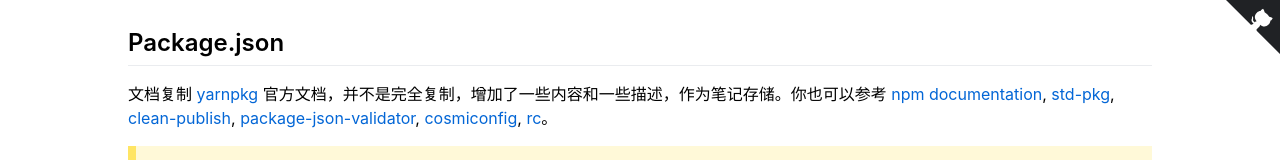
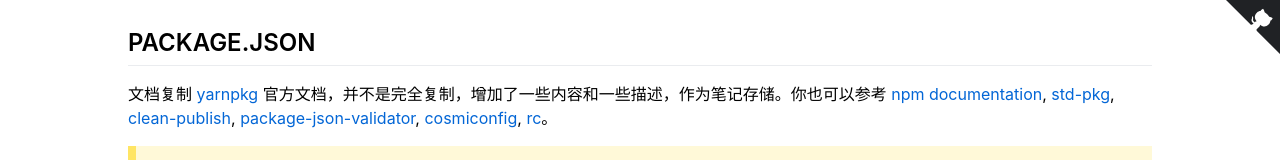
Before and after one commit to jaywcjlove/package.json, a plain HTML site: page index.html in a window 1280 px wide. Shown: the top 160 px of the page. Drawn offline with Linux system fonts and the light colour scheme.

Commit message:
deploy: fd55feaf7189956ececd518633908248c331e1e0

```diff
--- a/index.html
+++ b/index.html
@@ -10,7 +10,7 @@
     <style></style>
   </head>
   <body><div class="wmde-markdown"><a aria-label="View source on GitHub" target="__blank" class="github-corner" href="https://github.com/jaywcjlove/package.json"><svg width="54" height="54" viewBox="0 0 250 250" aria-hidden="true" style="fill: rgb(32, 34, 37); color: rgb(255, 255, 255); position: fixed; z-index: 99999; border: 0px; top: 0px; right: 0px;"><path d="M0,0 L115,115 L130,115 L142,142 L250,250 L250,0 Z"></path><path style="transform-origin: 130px 106px;" class="octo-arm" fill="currentColor" d="M128.3,109.0 C113.8,99.7 119.0,89.6 119.0,89.6 C122.0,82.7 120.5,78.6 120.5,78.6 C119.2,72.0 123.4,76.3 123.4,76.3 C127.3,80.9 125.5,87.3 125.5,87.3 C122.9,97.6 130.6,101.9 134.4,103.2"></path><path class="octo-body" fill="currentColor" d="M115.0,115.0 C114.9,115.1 118.7,116.5 119.8,115.4 L133.7,101.6 C136.9,99.2 139.9,98.4 142.2,98.6 C133.8,88.0 127.5,74.4 143.8,58.0 C148.5,53.4 154.0,51.2 159.7,51.0 C160.3,49.4 163.2,43.6 171.4,40.1 C171.4,40.1 176.1,42.5 178.8,56.2 C183.1,58.6 187.2,61.8 190.9,65.4 C194.5,69.0 197.7,73.2 200.1,77.6 C213.8,80.2 216.3,84.9 216.3,84.9 C212.7,93.1 206.9,96.0 205.4,96.6 C205.1,102.4 203.0,107.8 198.3,112.5 C181.9,128.9 168.3,122.5 157.7,114.1 C157.9,116.9 156.7,120.9 152.7,124.9 L141.0,136.5 C139.8,137.7 141.6,141.9 141.8,141.8 Z"></path></svg></a>
-    <h2 id="packagejson"><a class="anchor" aria-hidden="true" tabindex="-1" href="#packagejson"><svg class="octicon octicon-link" viewBox="0 0 16 16" version="1.1" width="16" height="16" aria-hidden="true"><path fill-rule="evenodd" d="M7.775 3.275a.75.75 0 001.06 1.06l1.25-1.25a2 2 0 112.83 2.83l-2.5 2.5a2 2 0 01-2.83 0 .75.75 0 00-1.06 1.06 3.5 3.5 0 004.95 0l2.5-2.5a3.5 3.5 0 00-4.95-4.95l-1.25 1.25zm-4.69 9.64a2 2 0 010-2.83l2.5-2.5a2 2 0 012.83 0 .75.75 0 001.06-1.06 3.5 3.5 0 00-4.95 0l-2.5 2.5a3.5 3.5 0 004.95 4.95l1.25-1.25a.75.75 0 00-1.06-1.06l-1.25 1.25a2 2 0 01-2.83 0z"></path></svg></a>Package.json</h2>
+    <h2 id="packagejson"><a class="anchor" aria-hidden="true" tabindex="-1" href="#packagejson"><svg class="octicon octicon-link" viewBox="0 0 16 16" version="1.1" width="16" height="16" aria-hidden="true"><path fill-rule="evenodd" d="M7.775 3.275a.75.75 0 001.06 1.06l1.25-1.25a2 2 0 112.83 2.83l-2.5 2.5a2 2 0 01-2.83 0 .75.75 0 00-1.06 1.06 3.5 3.5 0 004.95 0l2.5-2.5a3.5 3.5 0 00-4.95-4.95l-1.25 1.25zm-4.69 9.64a2 2 0 010-2.83l2.5-2.5a2 2 0 012.83 0 .75.75 0 001.06-1.06 3.5 3.5 0 00-4.95 0l-2.5 2.5a3.5 3.5 0 004.95 4.95l1.25-1.25a.75.75 0 00-1.06-1.06l-1.25 1.25a2 2 0 01-2.83 0z"></path></svg></a>PACKAGE.JSON</h2>
     <p>文档复制 <a href="https://yarnpkg.com/zh-Hans/docs/package-json">yarnpkg</a> 官方文档，并不是完全复制，增加了一些内容和一些描述，作为笔记存储。你也可以参考 <a href="https://docs.npmjs.com/files/package.json">npm documentation</a>, <a href="https://github.com/jamiebuilds/std-pkg">std-pkg</a>, <a href="https://github.com/shashkovdanil/clean-publish">clean-publish</a>, <a href="http://package-json-validator.com/">package-json-validator</a>, <a href="https://github.com/davidtheclark/cosmiconfig">cosmiconfig</a>, <a href="https://github.com/dominictarr/rc">rc</a>。</p>
     <blockquote style="border-left: 8px solid #ffe564;background-color: #ffe56440;padding: 12px 16px;">
       <p>🚧 注意：如果你直接克隆项目，项目名称为 <code>package.json</code>，会导致你其它 <code>node.js</code> 项目可能有问题。</p>
```
